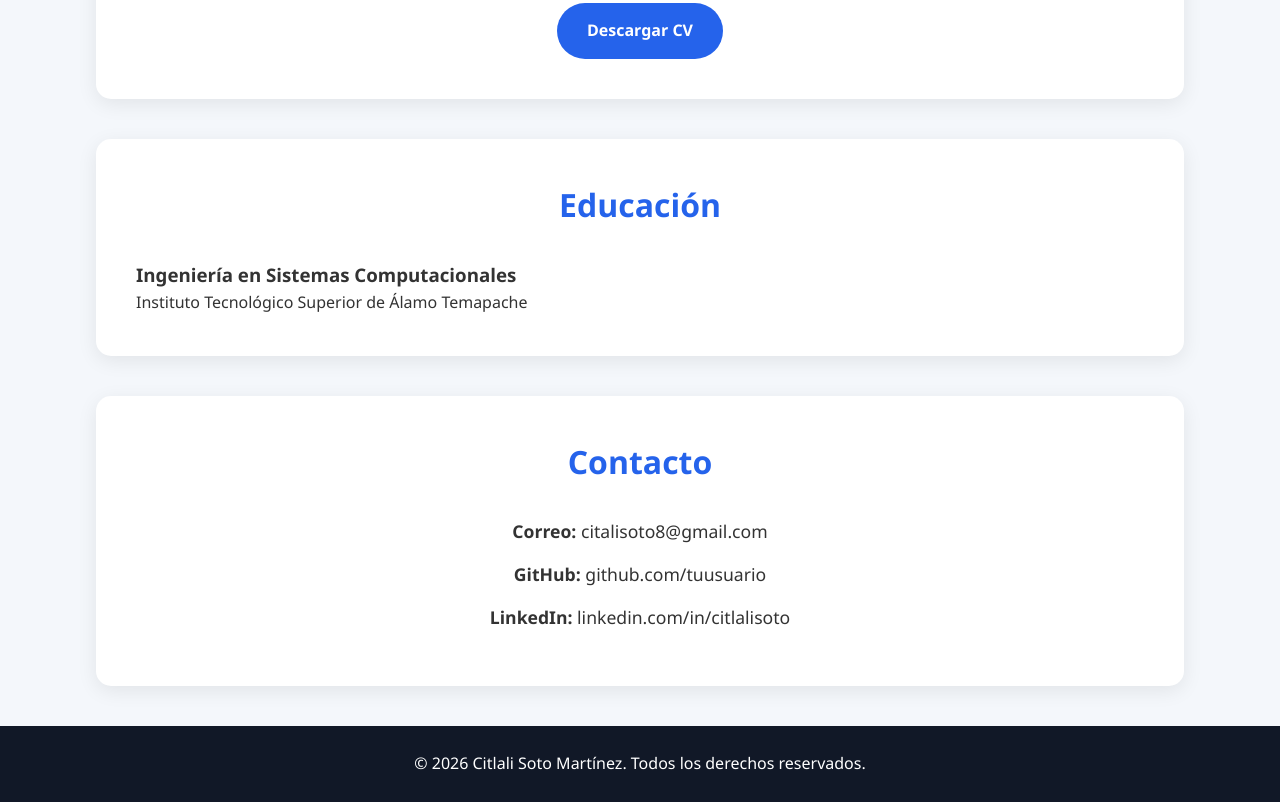
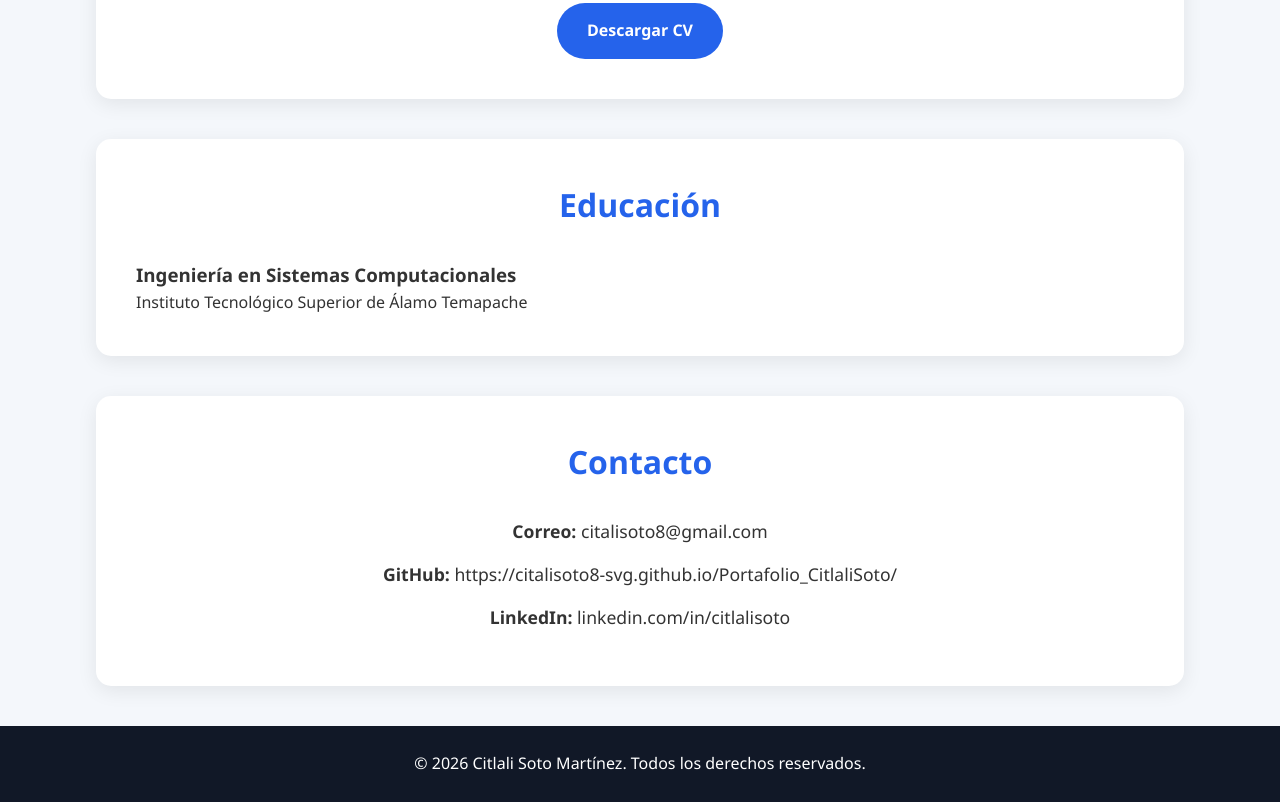
Before and after one commit to citalisoto8-svg/Portafolio_CitlaliSoto, a plain HTML site: page index.html in a window 1280 px wide. Shown: the part 6875-7677 px from the top of the page. Drawn offline with Linux system fonts and the light colour scheme.

Commit message:
Update index.html

```diff
--- a/index.html
+++ b/index.html
@@ -609,7 +609,7 @@
 
         <p><strong>Correo:</strong> citalisoto8@gmail.com </p>
 
-        <p><strong>GitHub:</strong> github.com/tuusuario</p>
+        <p><strong>GitHub:</strong> https://citalisoto8-svg.github.io/Portafolio_CitlaliSoto/</p>
 
         <p><strong>LinkedIn:</strong> linkedin.com/in/citlalisoto</p>
 
```
